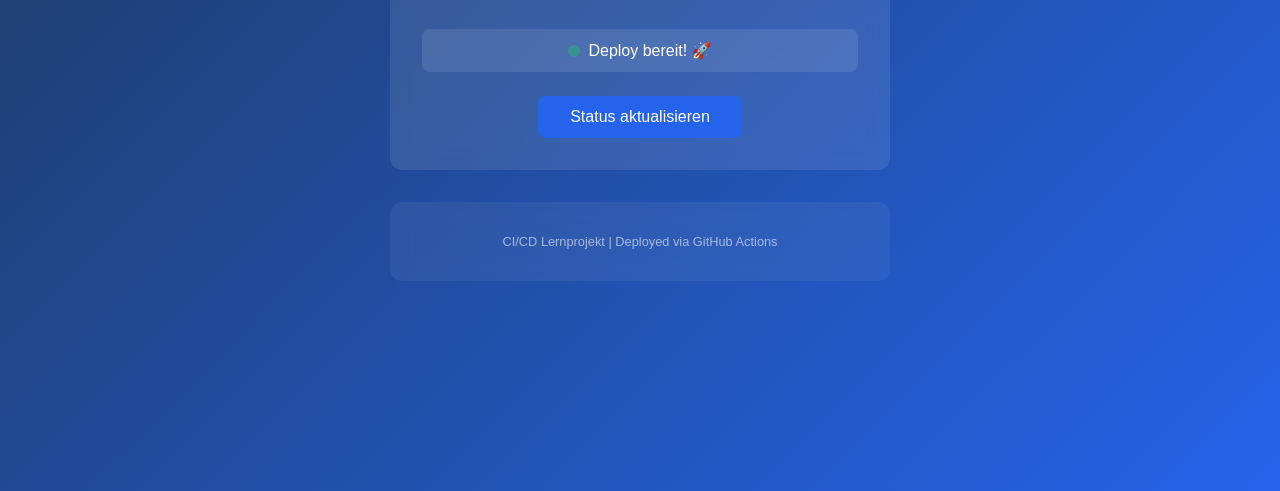
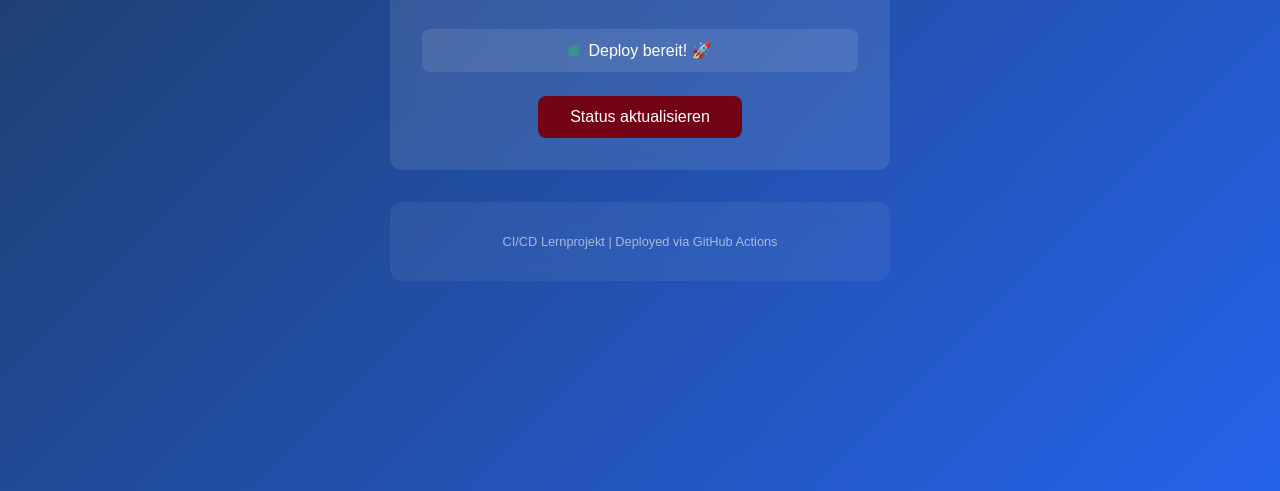
Before and after one commit to neo-wbs/ci_cd_web_test, a website: page index.html in a window 1280 px wide. Shown: the part 309-800 px from the top of the page. Drawn offline with Linux system fonts and the light colour scheme.

Commit message:
deploy pipe

```diff
--- a/style.css
+++ b/style.css
@@ -61,7 +61,7 @@ h1 { font-size: 2rem; margin-bottom: 0.5rem; }
 
 button {
     padding: 0.75rem 2rem;
-    background: #2563eb;
+    background: #720416;
     color: white;
     border: none;
     border-radius: 8px;
```
Also changed, not shown: .github/workflows/ci.yml.
